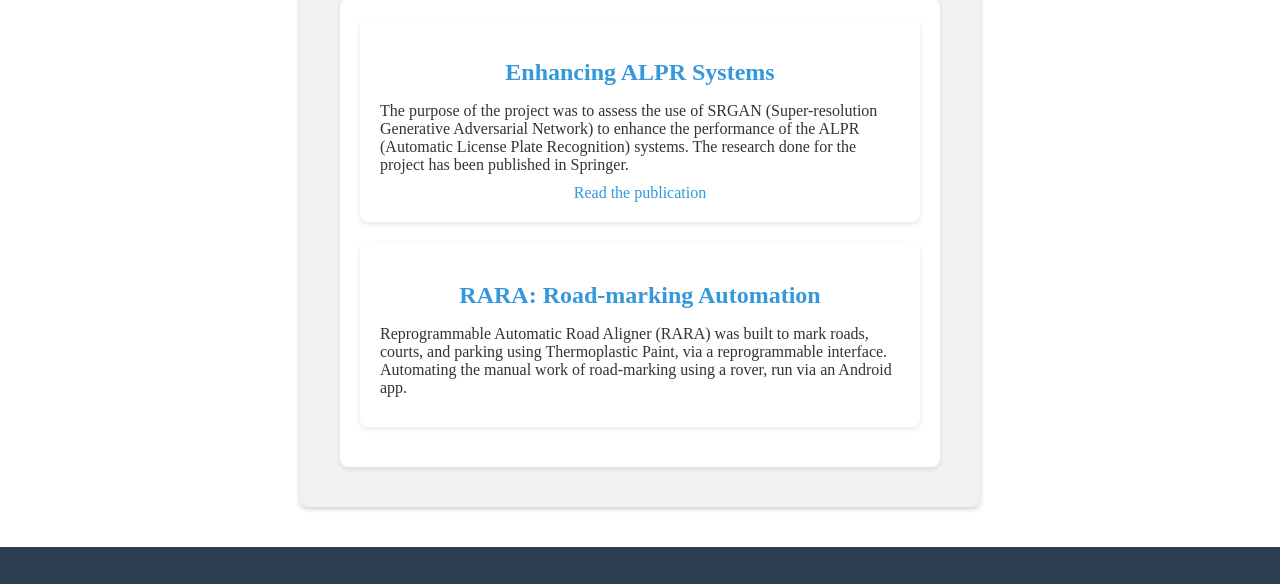
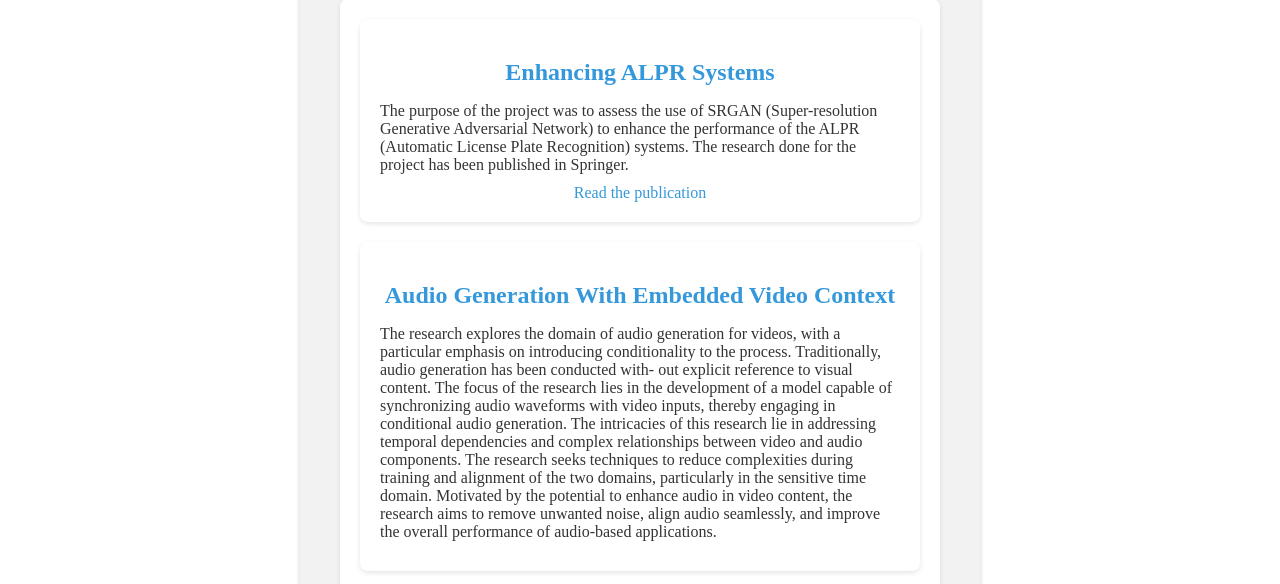
Before and after one commit to anitabaral/anitabaral, a plain HTML site: page research.html in a window 1280 px wide. Shown: the part 298-882 px from the top of the page. Drawn offline with Linux system fonts and the light colour scheme.

Commit message:
Add current miami research.

```diff
--- a/research.html
+++ b/research.html
@@ -31,10 +31,21 @@
                     <a href="https://scholar.google.com/citations?view_op=view_citation&hl=en&user=BwCggdUAAAAJ&citation_for_view=BwCggdUAAAAJ:u5HHmVD_uO8C" target="_blank">Read the publication</a>
                 </div>
                 <div class="research-item">
+                    <h2>Audio Generation With Embedded Video Context</h2>
+                    <p>The research explores the domain of audio generation for videos, with a particular emphasis on introducing conditionality to the process.
+                         Traditionally, audio generation has been conducted with- out explicit reference to visual content. The focus of the research lies in the development of a model capable of
+                         synchronizing audio waveforms with video inputs, thereby engaging in conditional audio generation. The intricacies of this research lie in addressing temporal dependencies
+                         and complex relationships between video and audio components. The research seeks techniques to reduce complexities during training and alignment of the two domains, particularly in the
+                         sensitive time domain. Motivated by the potential to enhance audio in video content, the research aims to remove unwanted noise, align audio seamlessly, and improve the overall performance of audio-based applications.</p>
+                    <!-- If there's a link or document related to RARA, include it here -->
+                </div>
+                <div class="research-item">
                     <h2>RARA: Road-marking Automation</h2>
                     <p>Reprogrammable Automatic Road Aligner (RARA) was built to mark roads, courts, and parking using Thermoplastic Paint, via a reprogrammable interface. Automating the manual work of road-marking using a rover, run via an Android app.</p>
                     <!-- If there's a link or document related to RARA, include it here -->
                 </div>
+
+
                 <!-- Repeat for other research projects -->
             </div>
         </section>
```
